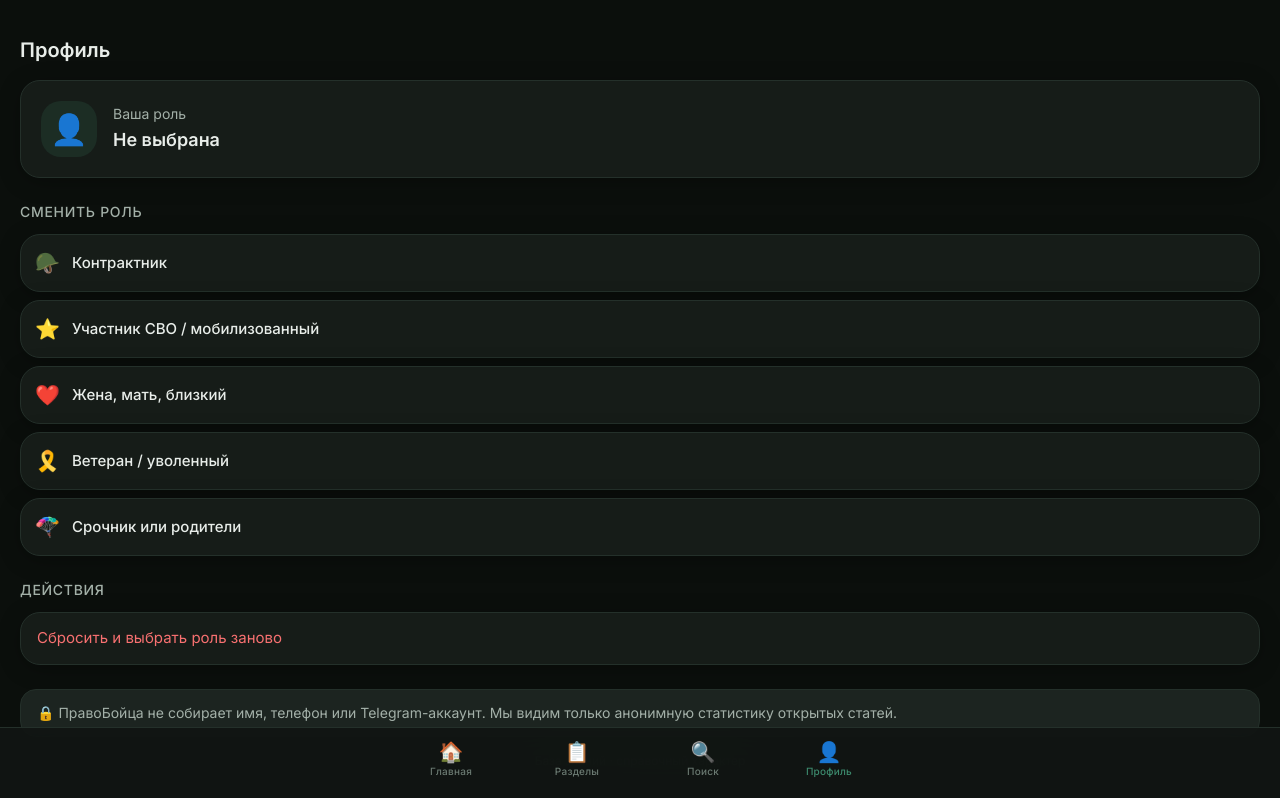
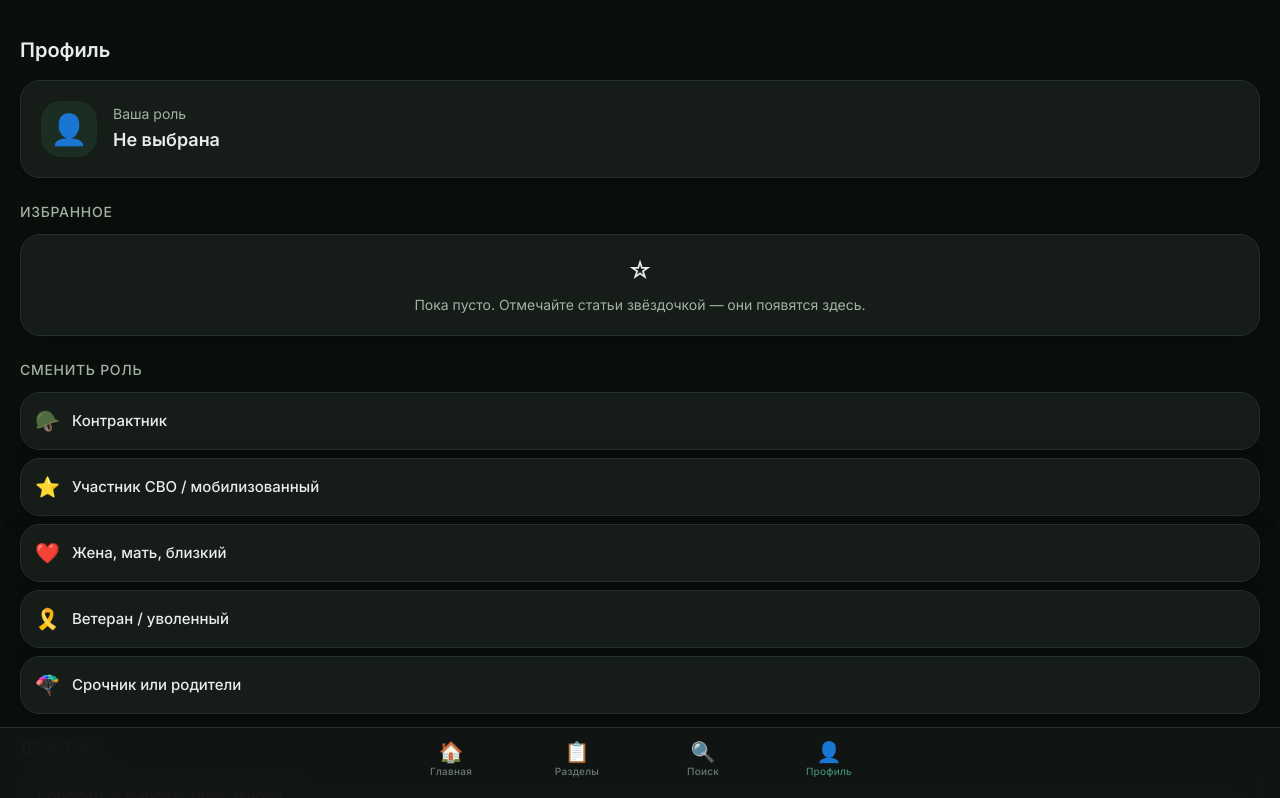
Before and after one commit to simaklawyer/pravoboytsa, a React (Vite) app: page /profile in a window 1280 px wide. Shown: the top 798 px of the page. Built offline with nearby package versions, Linux system fonts and the light colour scheme.

Commit message:
Profile: show favorites list + clear

```diff
--- a/src/pages/Profile.tsx
+++ b/src/pages/Profile.tsx
@@ -1,5 +1,7 @@
-import { useNavigate } from 'react-router-dom'
+import { Link, useNavigate } from 'react-router-dom'
 import { useUserStore, Role } from '../store/userStore'
+import { useFavoritesStore } from '../store/favoritesStore'
+import { articles } from '../data/sections'
 import BottomNav from '../components/BottomNav'
 
 const roleLabels: Record<string, { title: string; icon: string }> = {
@@ -14,9 +16,11 @@ const roles: Role[] = ['contract', 'svo', 'relative', 'veteran', 'conscript']
 
 export default function Profile() {
   const { role, setRole, reset } = useUserStore()
+  const { ids, clear } = useFavoritesStore()
   const navigate = useNavigate()
 
   const current = role ? roleLabels[role] : null
+  const favoriteArticles = articles.filter((a) => ids.includes(a.id))
 
   return (
     <div className="min-h-full pb-24 safe-top">
@@ -37,6 +41,49 @@ export default function Profile() {
             </div>
           </div>
         </div>
+      </div>
+
+      {/* Favorites */}
+      <div className="px-5 mb-6">
+        <div className="flex items-center justify-between mb-3">
+          <h2 className="text-sm font-medium text-text-secondary uppercase tracking-wider">
+            Избранное
+          </h2>
+          {favoriteArticles.length > 0 && (
+            <button
+              onClick={clear}
+              className="text-xs text-text-muted hover:text-text-secondary"
+            >
+              Очистить
+            </button>
+          )}
+        </div>
+
+        {favoriteArticles.length === 0 ? (
+          <div className="card p-5 text-center">
+            <div className="text-2xl mb-2">☆</div>
+            <p className="text-sm text-text-secondary">
+              Пока пусто. Отмечайте статьи звёздочкой — они появятся здесь.
+            </p>
+          </div>
+        ) : (
+          <div className="flex flex-col gap-2">
+            {favoriteArticles.map((article) => (
+              <Link
+                key={article.id}
+                to={`/article/${article.id}`}
+                className="card p-3.5 block hover:border-accent/30 transition-all"
+              >
+                <div className="font-medium text-[14px] leading-snug">
+                  {article.title}
+                </div>
+                <div className="text-xs text-text-muted mt-1 line-clamp-1">
+                  {article.summary}
+                </div>
+              </Link>
+            ))}
+          </div>
+        )}
       </div>
 
       {/* Change role */}
@@ -69,7 +116,7 @@ export default function Profile() {
         <h2 className="text-sm font-medium text-text-secondary mb-3 uppercase tracking-wider">
           Действия
         </h2>
-        <div className="card divide-y divide-border">
+        <div className="card divide-y divide-border overflow-hidden">
           <button
             onClick={() => {
               reset()
@@ -89,7 +136,7 @@ export default function Profile() {
           Мы видим только анонимную статистику открытых статей.
         </div>
         <p className="text-center text-xs text-text-muted mt-4">
-          База знаний · справочный характер
+          База знаний · справочный характер · {articles.length} материалов
         </p>
       </div>
 
```
